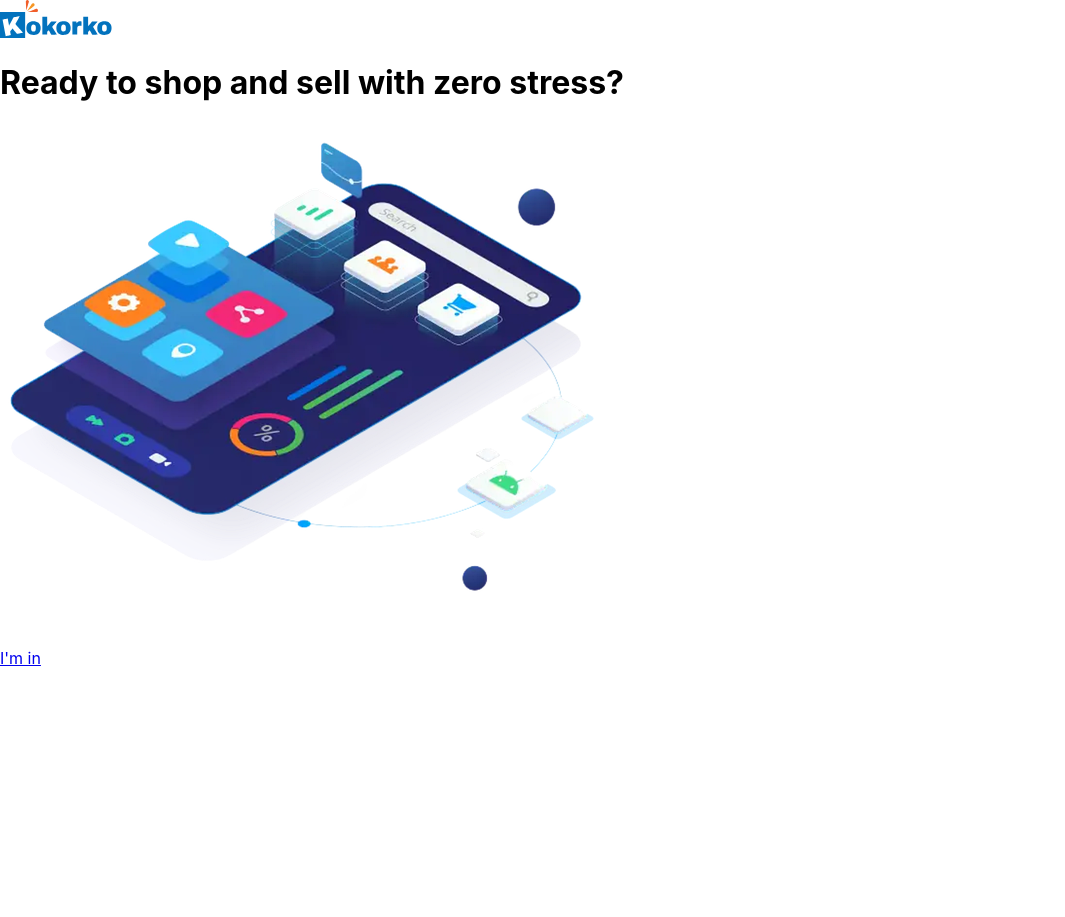
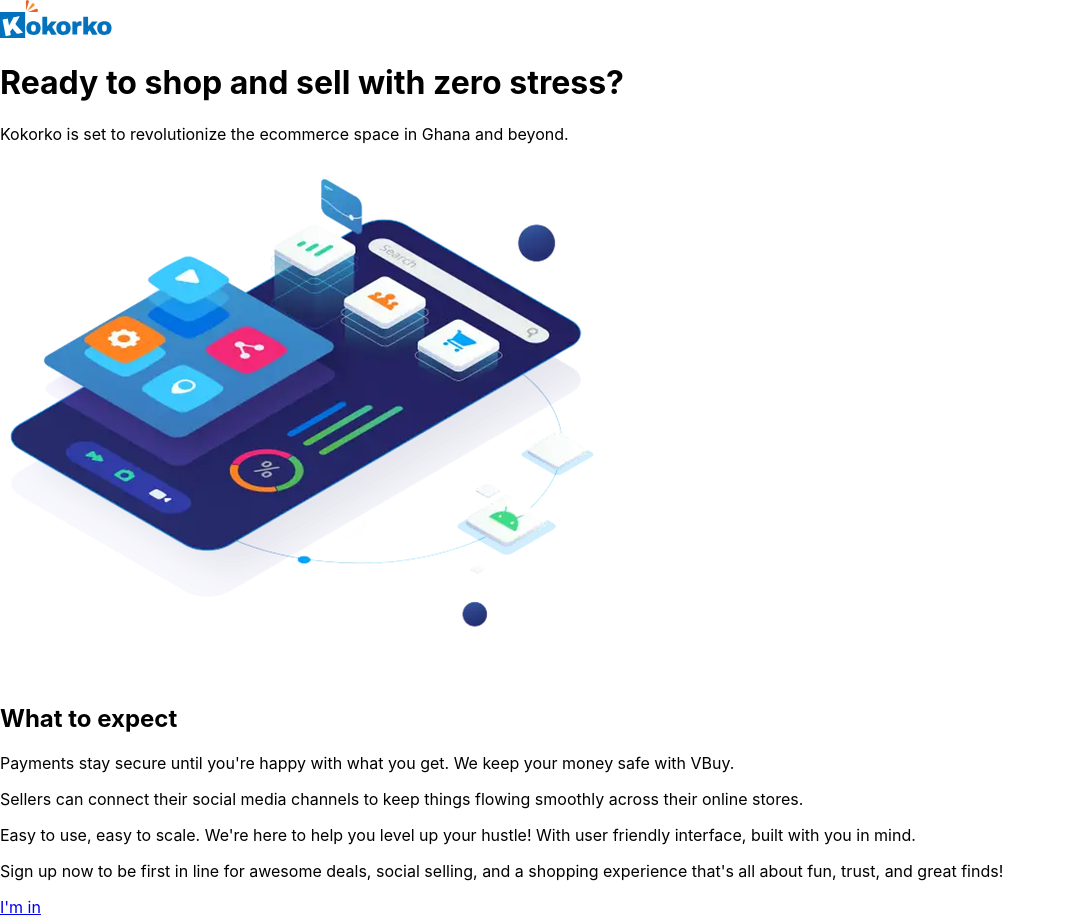
Before and after one commit to verifibuy-org/wait-list-app, a React (Create React App) app: page / in a window 1280 px wide. Shown: the whole page, without its empty margins (0-1065 px from the left). Before the commit the page ends 800 px from the top, so only its background shows below. Built offline with nearby package versions, Linux system fonts and the light colour scheme.

Commit message:
added text

```diff
--- a/src/App.css
+++ b/src/App.css
@@ -67,6 +67,7 @@ body {
     text-align: justify;
     word-spacing: normal;
     padding: 0 1rem;
+    color: #001a4d;
   }
 
   .image-container {
--- a/src/App.js
+++ b/src/App.js
@@ -13,10 +13,33 @@ function App() {
                 <div className='text-container'>
                     <div className='text'>
                         <h1>Ready to shop and sell with zero stress?</h1>
-                        <p></p>
+                        <p>Kokorko is set to revolutionize the ecommerce
+                            space in Ghana and beyond.</p>
                     </div>
                     <div className='image-container'>
                         <img src={phoneImage} alt="Phone" />
+                    </div>
+                    <div className='text'>
+                        <h2>What to expect</h2>
+                        <div className='cards'>
+                            <p>
+                                Payments stay secure until you're happy with what you get.
+                                We keep your money safe with VBuy.
+                            </p>
+                            <p>
+                                Sellers can connect their social media channels to keep
+                                things flowing smoothly across their online stores.
+                            </p>
+                            <p>
+                                Easy to use, easy to scale. We're here to help you level up your hustle!
+                                With user friendly interface, built with you in mind.
+                            </p>
+                        </div>
+                    </div>
+                    <div className='cta'>
+                        <p>
+                            Sign up now to be first in line for awesome deals, social selling, and a shopping experience that's all about fun, trust, and great finds!
+                        </p>
                     </div>
                 </div>
                 {/* <div class="ball b2"></div> */}
```
